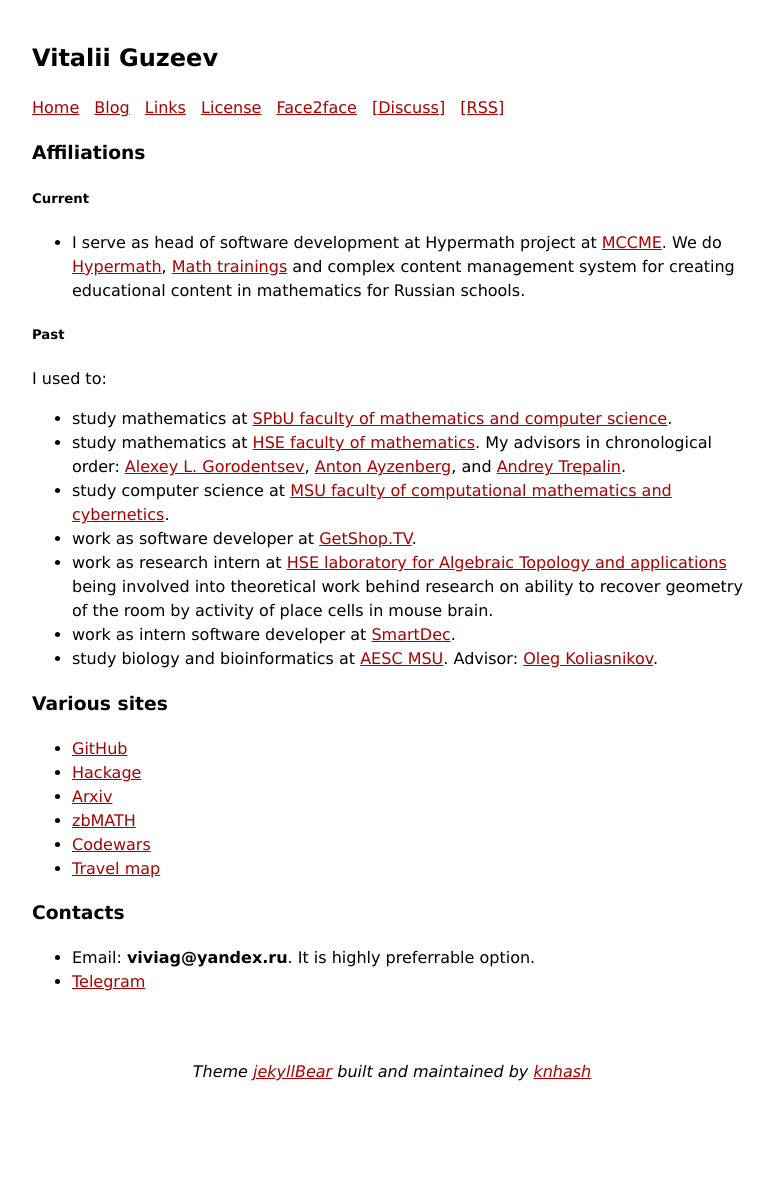
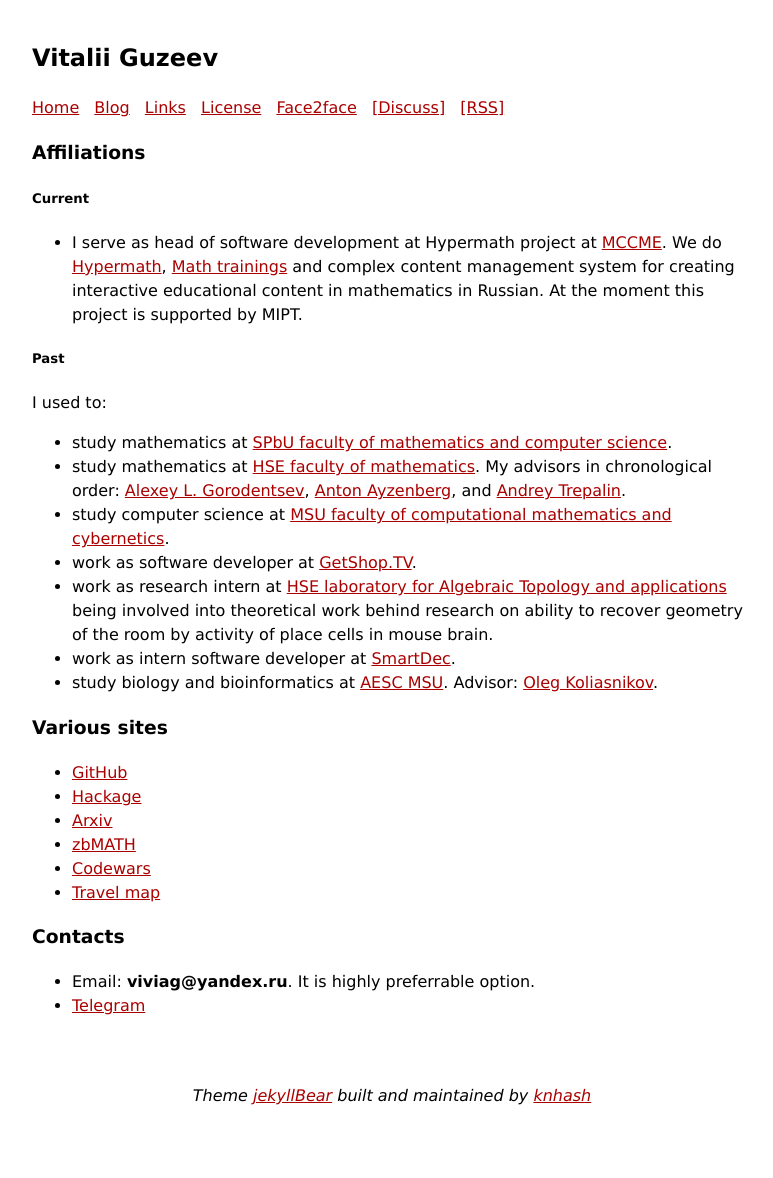
Before and after one commit to viviag/viviag.io, a Jekyll site: the page built from links.md, in a window 1280 px wide. Shown: the whole page, without its empty margins (248-1021 px from the left). Built offline with Jekyll 4.4.1, drawn with Linux system fonts in a browser that asks for light colours; before the commit the page ends 1154 px from its top, so only the background shows below that.

Commit message:
Update affiliation description

```diff
--- a/links.md
+++ b/links.md
@@ -11,8 +11,8 @@ title: Links
     [MCCME](https://mccme.ru/index-e1.html). We do
     [Hypermath](https://7.math.ru/), [Math
     trainings](https://mathtraining.ru/) and complex content management
-    system for creating educational content in mathematics for Russian
-    schools.
+    system for creating interactive educational content in mathematics in Russian.
+    At the moment this project is supported by MIPT.
 
 ##### Past
 
```
Also changed, not shown: 2 other files.
